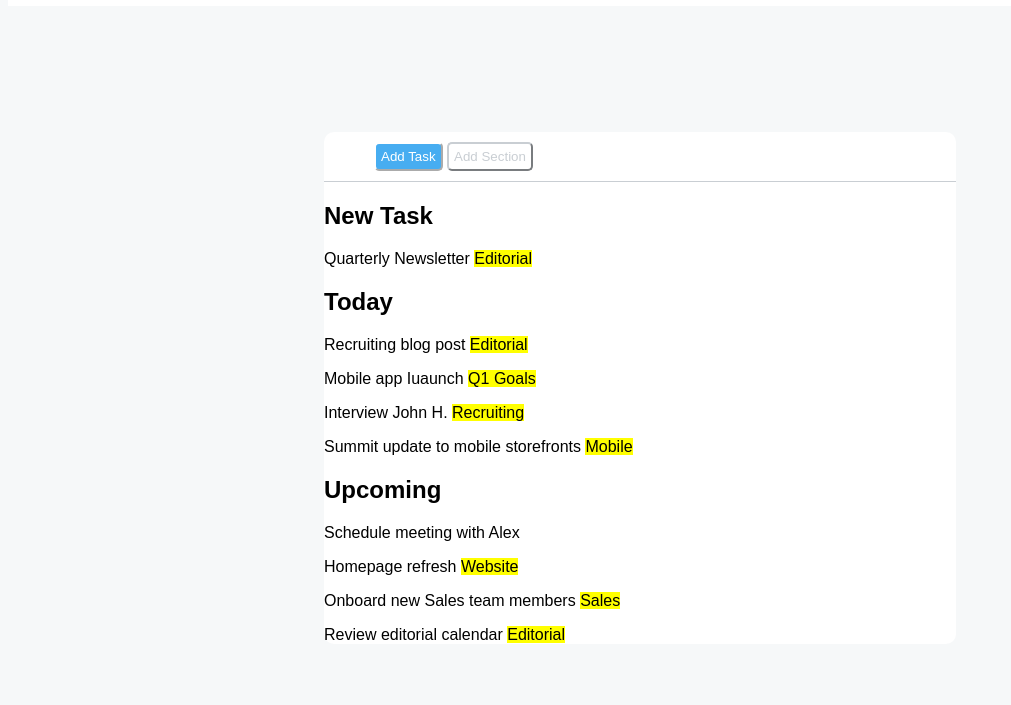
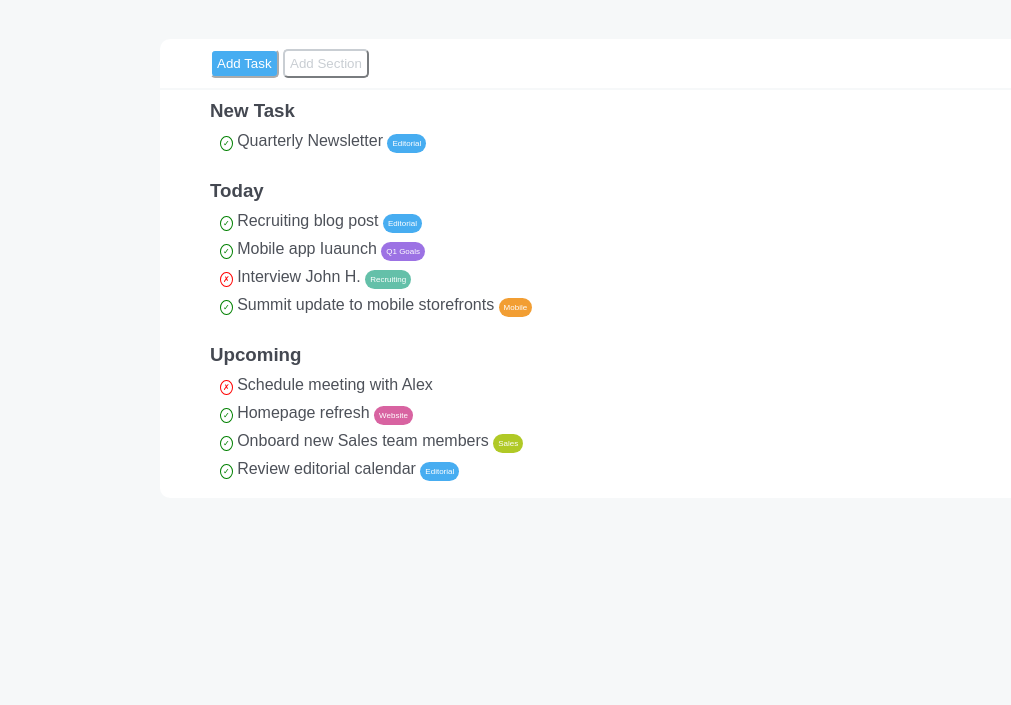
Before and after one commit to Luz42/html-css-toboolist, a plain HTML site: page index.html in a window 1280 px wide. Shown: the part 95-800 px from the top of the page, without its empty margins (0-1011 px from the left). Drawn offline with Linux system fonts and the light colour scheme.

Commit message:
creata LIST in .css ed aggiornato HTML

```diff
--- a/index.html
+++ b/index.html
@@ -30,24 +30,27 @@
 
         <!-- LIST -->
         <section>
-            <h2>New Task</h2>
-            <p>Quarterly Newsletter <mark>Editorial</mark></p>
+            <h3>New Task</h3>
+            <p><span class="rounded check">&check;</span> Quarterly Newsletter <mark class="blue">Editorial</mark></p>
         </section>
 
         <section>
-            <h2>Today</h2>
-            <p>Recruiting blog post <mark>Editorial</mark></p>
-            <p>Mobile app Iuaunch <mark>Q1 Goals</mark></p>
-            <p>Interview John H. <mark>Recruiting</mark></p>
-            <p>Summit update to mobile storefronts <mark>Mobile</mark></p>
+            <h3>Today</h3>
+            <p><span class="rounded check">&check;</span> Recruiting blog post <mark class="blue">Editorial</mark></p>
+            <p><span class="rounded check">&check;</span> Mobile app Iuaunch <mark class="violet">Q1 Goals</mark></p>
+            <p><span class="rounded cross">&cross;</span> Interview John H. <mark class="green">Recruiting</mark></p>
+            <p><span class="rounded check">&check;</span> Summit update to mobile storefronts <mark
+                    class="orange">Mobile</mark></p>
         </section>
 
         <section>
-            <h2>Upcoming</h2>
-            <p>Schedule meeting with Alex</p>
-            <p>Homepage refresh <mark>Website</mark></p>
-            <p>Onboard new Sales team members <mark>Sales</mark></p>
-            <p>Review editorial calendar <mark>Editorial</mark></p>
+            <h3>Upcoming</h3>
+            <p><span class="rounded cross">&cross;</span> Schedule meeting with Alex</p>
+            <p><span class="rounded check">&check;</span> Homepage refresh <mark class="pink">Website</mark></p>
+            <p><span class="rounded check">&check;</span> Onboard new Sales team members <mark
+                    class="acid-yellow">Sales</mark></p>
+            <p><span class="rounded check">&check;</span> Review editorial calendar <mark class="blue">Editorial</mark>
+            </p>
         </section>
         <!-- /LIST -->
     </main>
--- a/style.css
+++ b/style.css
@@ -2,6 +2,8 @@
 * {
     box-sizing: border-box;
     font-family: sans-serif;
+    margin: 0;
+    padding: 0;
 }
 
 /* /RESET */
@@ -20,6 +22,8 @@ img {
 
 header {
     background-color: white;
+    padding: 10px 20px;
+
 }
 
 /* /TITLE */
@@ -27,8 +31,9 @@ header {
 /* CONTENT */
 main {
     border-radius: 10px;
-    width: 50%;
-    margin: 10% 25% 0 25%;
+    width: 75%;
+    margin: auto;
+    margin-top: 5%;
     background-color: white;
 }
 
@@ -57,7 +62,67 @@ button {
 
 nav {
     padding: 10px 50px;
-    border-bottom: solid #c9ced3 1px;
+    border-bottom: solid #f6f8f9 2px;
 }
 
 /* /BUTTON */
+
+/* LIST */
+section {
+    padding: 10px 50px;
+}
+
+h3 {
+    color: #444851;
+}
+
+p {
+    color: #4d5159;
+    margin: 10px;
+}
+
+mark {
+    color: white;
+    border-radius: 10px;
+    padding: 5px;
+    font-size: 0.5rem;
+}
+
+.violet {
+    background-color: #9c72e4;
+}
+
+.green {
+    background-color: #64c0a9;
+}
+
+.orange {
+    background-color: #f29e33;
+}
+
+.pink {
+    background-color: #d863a1;
+
+}
+
+.acid-yellow {
+    background-color: #b0c926;
+}
+
+.rounded {
+    border-radius: 50%;
+    border: solid;
+    border-width: thin;
+    padding: 2px;
+    font-size: 0.5rem;
+}
+
+.check {
+    color: green;
+}
+
+.cross {
+    color: red;
+}
+
+/* /LIST */
```
